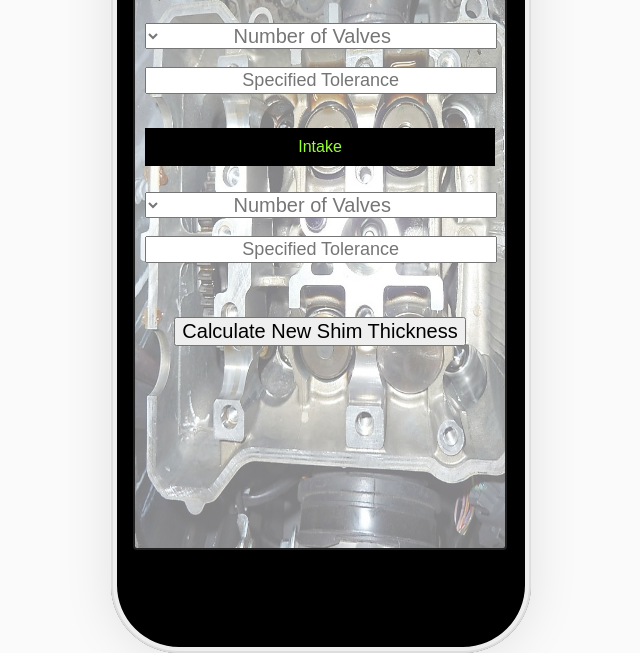
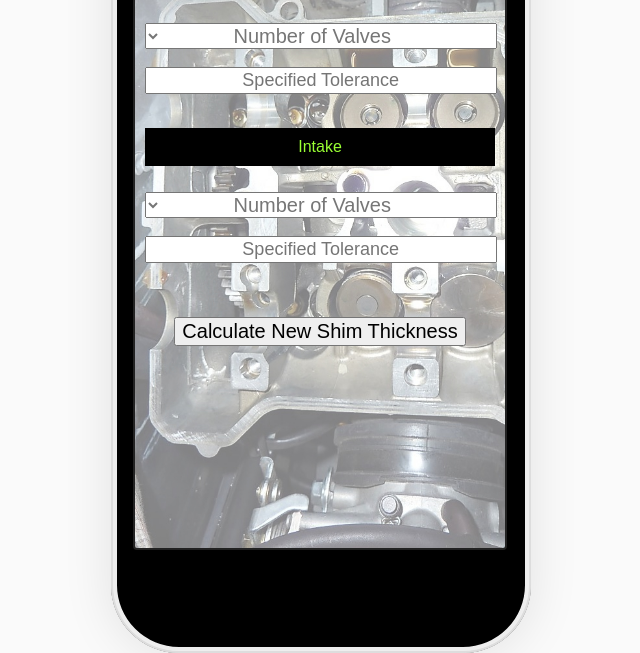
Before and after one commit to GreenJonah/.github.io, a plain HTML site: page project/project.html in a window 1280 px wide. Shown: the part 183-836 px from the top of the page, without its empty margins (319-959 px from the left). Drawn offline with Linux system fonts and the light colour scheme.

Commit message:
switch background to cover

```diff
--- a/project/styles.css
+++ b/project/styles.css
@@ -1,7 +1,7 @@
 .screen {
   background-image: url("shim_back_ground.jpg");
   background-repeat: no-repeat;
-  background-size:110% 110%;
+  background-size: cover;
 }
 
 .title {
```
